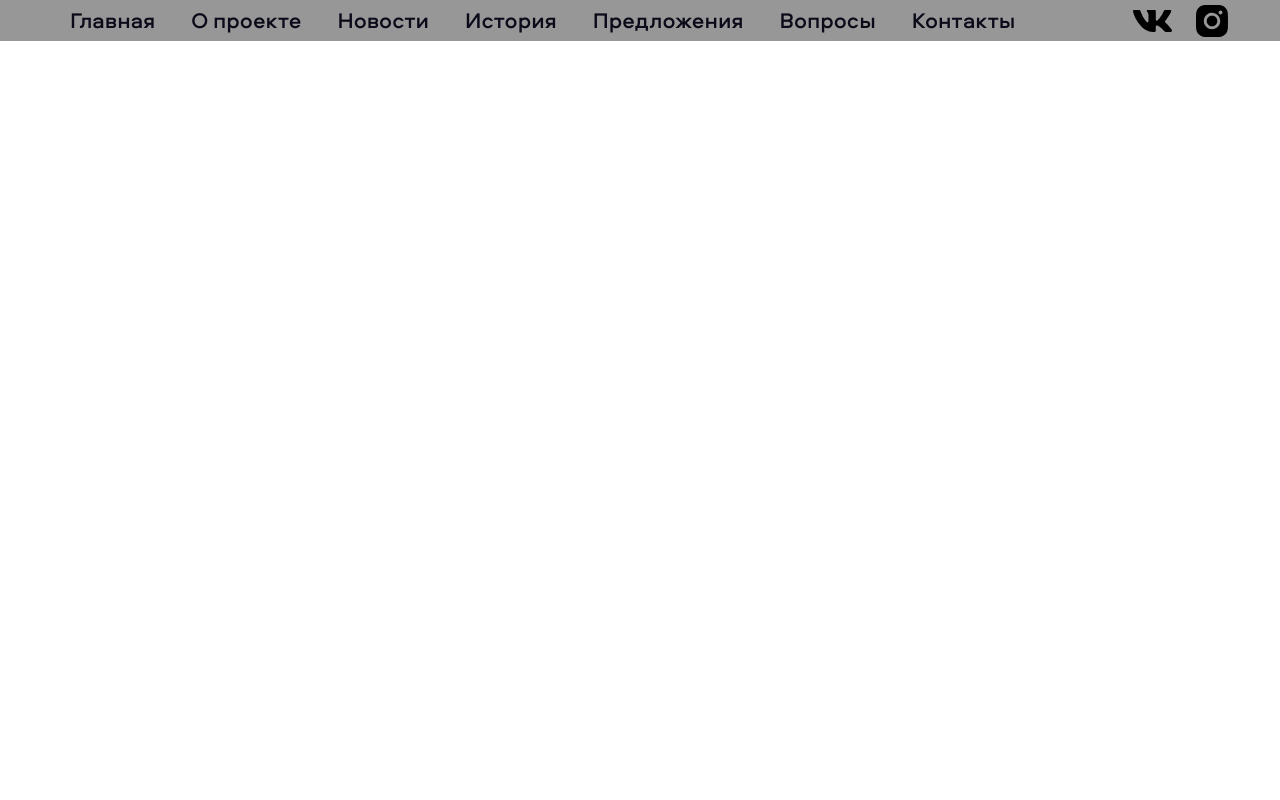
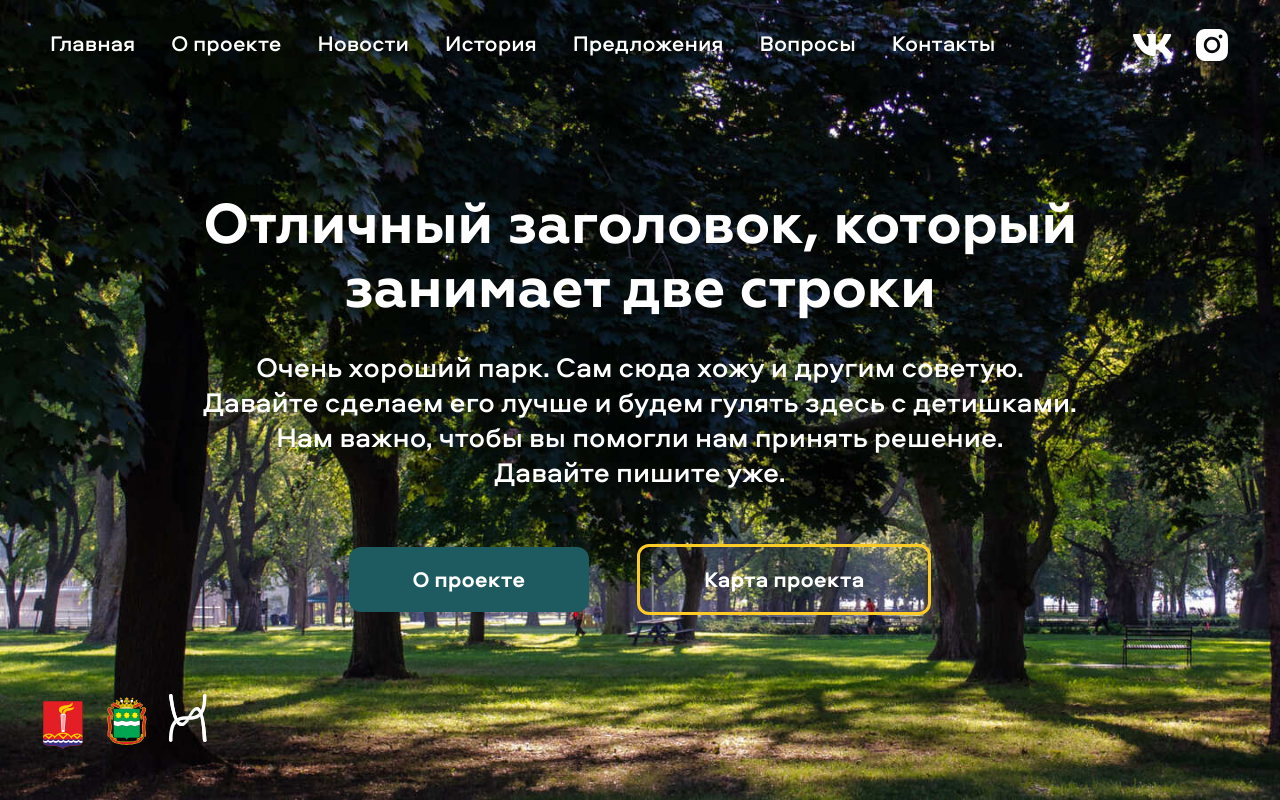
Before and after one commit to acr0matic/freedom, a PHP site: page / in a window 1280 px wide. Run offline with PHP 8.4, Linux system fonts and the light colour scheme; style sheets or scripts are compiled from the project's sources.

Commit message:
feat: верстка главного экрана

```diff
--- a/src/index.html
+++ b/src/index.html
@@ -66,7 +66,7 @@
     <div class="container">
       <div class="header">
         <div class="header__nav">
-          <nav class="nav nav--header">
+          <nav class="nav nav--header nav--inverted">
             <ul class="nav__list d-flex">
               <li class="nav__item"><a href="" class="nav__link">Главная</a></li>
               <li class="nav__item"><a href="" class="nav__link">О проекте</a></li>
@@ -109,6 +109,49 @@
 
   <!-- Основной контент -->
   <main>
+    <div class="swiper-container" id="section-slider">
+      <div class="swiper-wrapper">
+        <div class="swiper-slide">
+          <section id="hero" class="section">
+            <div class="container">
+              <div class="hero">
+                <div class="hero__content">
+                  <h1 class="hero__title page__title page__title--main">Отличный заголовок, который <br> занимает две строки</h1>
+                  <p class="hero__text page__text section__text section__text">
+                    Очень хороший парк. Сам сюда хожу и другим советую.
+                    <br>
+                    Давайте сделаем его лучше и будем гулять здесь с детишками.
+                    <br>
+                    Нам важно, чтобы вы помогли нам принять решение.
+                    <br>
+                    Давайте пишите уже.</p>
+                </div>
+                <!-- /.hero__content -->
+
+                <div class="hero__action">
+                  <button class="button button-primary me-5">О проекте</button>
+                  <button class="button button-outline">Карта проекта</button>
+                </div>
+                <!-- /.hero__action -->
+
+                <div class="hero__partners partners">
+                  <a href="" class="partners__link me-4 mt-2"><img src="img/logo/1.svg" alt="" class="partners__icon"></a>
+                  <a href="" class="partners__link me-0"><img src="img/logo/2.png" alt="" class="partners__icon"></a>
+                  <a href="" class="partners__link mt-2"><img src="img/logo/3.svg" alt="" class="partners__icon"></a>
+                </div>
+                <!-- /.hero__partners partners -->
+              </div>
+              <!-- /.hero -->
+            </div>
+            <!-- /.container -->
+          </section>
+        </div>
+        <!-- /.swiper-slide -->
+      </div>
+      <!-- /.swiper-wrapper -->
+    </div>
+    <!-- /.swiper-container -->
+
     <!-- <h1 class="page__title page__title--main page__title--colored page__title--line">Презентация концепции Городского</h1>
     <h2 class="section__title">Презентация концепции Городского</h1>
       <p class="section__text">Очень хороший парк. Сам сюда хожу и другим советую. Давайте сделаем его лучше и будем гулять здесь с детишками. Нам важно, чтобы вы помогли нам принять решение.
--- a/src/scripts/script.js
+++ b/src/scripts/script.js
@@ -0,0 +1,34 @@
+/* global Swiper */
+
+const headerNavigation = document.querySelector('#header .nav--header');
+const headerLinks = headerNavigation.querySelectorAll('.nav__item');
+let sectionSlider = null;
+
+if (window.matchMedia('(min-width: 991px)').matches) {
+  sectionSlider = new Swiper('#section-slider', {
+    speed: 400,
+    mousewheel: true,
+    simulateTouch: false,
+  });
+
+  sectionSlider.on('slideChange', () => {
+    const index = sectionSlider.realIndex;
+
+    headerLinks.forEach((item) => item.classList.remove('nav__item--active'));
+    if (headerLinks[index] && index !== 0) headerLinks[index].classList.add('nav__item--active');
+
+    if (index > 0) headerNavigation.classList.remove('nav--inverted');
+    else headerNavigation.classList.add('nav--inverted');
+  });
+}
+
+function SetAnchors(menu) {
+  menu.forEach((item, index) => {
+    item.addEventListener('click', (e) => {
+      e.preventDefault();
+      sectionSlider.slideTo(index);
+    });
+  });
+}
+
+SetAnchors(headerLinks);
--- a/src/scss/components/section/_section.scss
+++ b/src/scss/components/section/_section.scss
@@ -1,4 +1,6 @@
 .section {
+  height: 100vh;
+
   &__title {
     display: flex;
     align-items: center;
@@ -24,9 +26,5 @@
 
   &__text {
     font-size: $font-text-1;
-
-    &--big {
-      font-size: $font-text-0;
-    }
   }
 }
--- a/src/scss/layout/_layout.scss
+++ b/src/scss/layout/_layout.scss
@@ -11,6 +11,7 @@
 
 @import "blocks/social";
 @import "blocks/link";
+@import "blocks/partners";
 
 // Фрагметы главной страницы
-@import "pages/main/section.scss";
+@import "pages/main/hero.scss";
--- a/src/scss/layout/blocks/_link.scss
+++ b/src/scss/layout/blocks/_link.scss
@@ -1,10 +1,11 @@
 .link {
   &__icon path {
+    fill: #000000;
     transition: 0.15s ease;
   }
 
   &__icon--inverted path {
-    fill: #000000;
+    fill: #ffffff;
   }
 
   @media (hover: hover) {
--- /dev/null
+++ b/src/scss/layout/blocks/_partners.scss
@@ -0,0 +1,19 @@
+.partners {
+  display: flex;
+  align-items: center;
+
+  @include breakpoint($breakpoint-laptop--medium) {
+    display: none;
+  }
+
+  &__link {
+    transition: 0.15s ease;
+
+    &:hover {
+      opacity: 0.7;
+    }
+  }
+
+  &__icon {
+  }
+}
--- a/src/scss/layout/common/_header.scss
+++ b/src/scss/layout/common/_header.scss
@@ -3,12 +3,18 @@
 // -----------------------------------------------------------------------------
 
 #header {
-  background-color: #979797;
+  position: fixed;
+  z-index: $z-index-header;
+  top: 0;
+  left: 0;
+  width: 100%;
 }
 
 .header {
   display: flex;
   align-items: center;
+
+  padding: 25px 0;
 
   &__nav {
 
--- a/src/scss/layout/common/_nav.scss
+++ b/src/scss/layout/common/_nav.scss
@@ -1,13 +1,23 @@
 .nav {
+  &--header {
+    position: relative;
+    left: -20px;
+  }
+
+  &--inverted {
+    .nav__link {
+      color: $palette-white;
+    }
+  }
+
   &__list {
-
   }
 
   &__item {
     border: 2px solid transparent;
     border-radius: 12px;
 
-    padding: 6px 16px;
+    padding: 4px 16px 6px 16px;
     transition: 0.15s ease;
 
     &--active {
--- a/src/scss/layout/common/_page.scss
+++ b/src/scss/layout/common/_page.scss
@@ -29,4 +29,9 @@
       }
     }
   }
+
+  &__text {
+    font-size: $font-text-0;
+    line-height: 125%;
+  }
 }
--- /dev/null
+++ b/src/scss/layout/pages/main/_hero.scss
@@ -0,0 +1,46 @@
+// -----------------------------------------------------------------------------
+// Фрагмент стилизации какой-то секции
+// -----------------------------------------------------------------------------
+
+#hero {
+  background-image: url("../img/page/main/hero/background.jpg");
+  background-size: cover;
+
+  .container {
+    position: relative;
+    height: 100%;
+  }
+}
+
+.hero {
+  display: flex;
+  flex-direction: column;
+  align-items: center;
+  justify-content: center;
+
+  padding-top: 195px;
+
+  &__content {
+    color: $palette-white;
+    text-align: center;
+  }
+
+  &__title {
+    margin-bottom: 25px;
+  }
+
+  &__text {
+    margin-bottom: 55px;
+  }
+
+  &__action {
+    display: flex;
+    align-items: center;
+  }
+
+  &__partners {
+    position: absolute;
+    bottom: 35px;
+    left: 15px;
+  }
+}
--- a/src/scss/layout/pages/main/_section.scss
+++ /dev/null
@@ -1,3 +0,0 @@
-// -----------------------------------------------------------------------------
-// Фрагмент стилизации какой-то секции
-// -----------------------------------------------------------------------------
```
Also changed, not shown: src/img/logo/1.svg (added), src/img/logo/2.png (added), src/img/logo/3.svg (added), src/img/page/main/hero/background.jpg (added).
